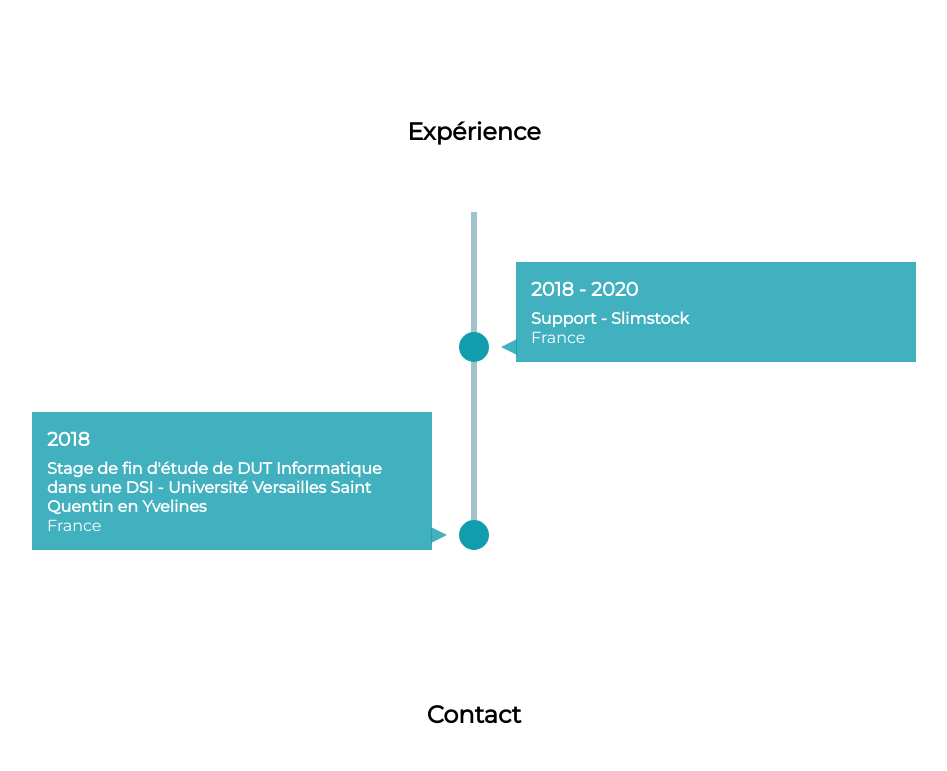
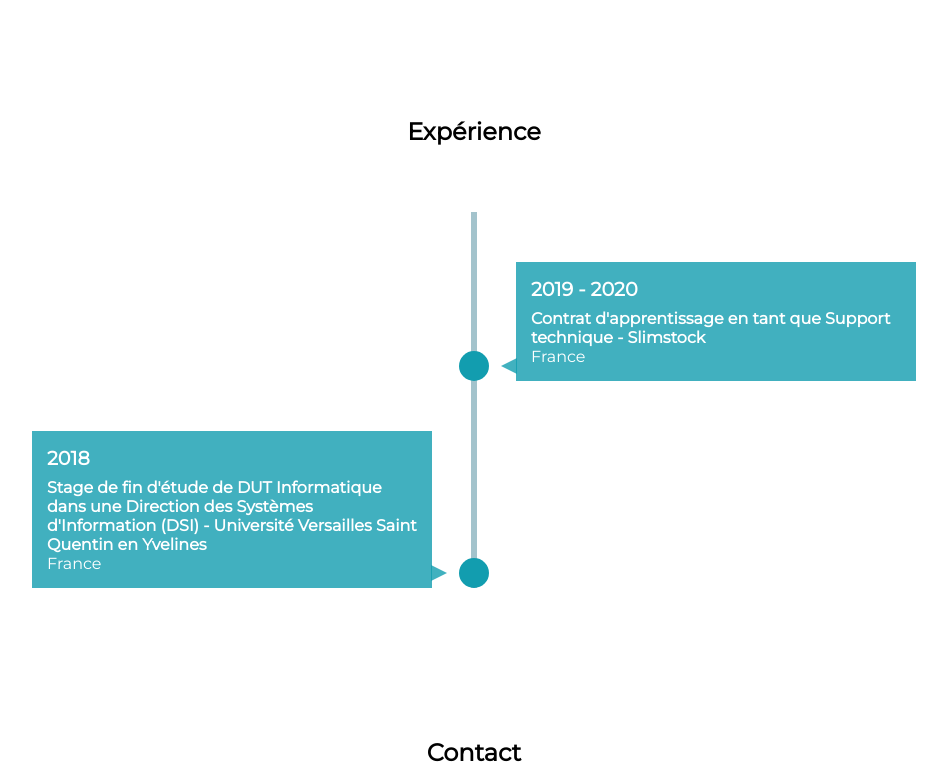
Before and after one commit to almaloste/CV_Alice_Hennes, a website: page index.html in a window 1280 px wide. Shown: the part 1314-2085 px from the top of the page, without its empty margins (166-1113 px from the left). Drawn offline with Linux system fonts and the light colour scheme; grey boxes are pictures that could not be loaded.

Commit message:
Changement dans ma timeline Changement de la date de l'alternance chez Slimstock et précision sur la DSI et le type de contrat

```diff
--- a/index.html
+++ b/index.html
@@ -80,15 +80,15 @@
         <ul>
             <li>
             <div class="bubble">
-                <time>2018 - 2020</time>
-                <span>Support - Slimstock</span>
+                <time>2019 - 2020</time>
+                <span>Contrat d'apprentissage en tant que Support technique - Slimstock</span>
                 <br />France
               </div>
             </li>
             <li>
               <div class="bubble">
                 <time>2018</time>
-                <span>Stage de fin d'étude de DUT Informatique dans une DSI - Université Versailles Saint Quentin en Yvelines</span>
+                <span>Stage de fin d'étude de DUT Informatique dans une Direction des Systèmes d'Information (DSI) - Université Versailles Saint Quentin en Yvelines</span>
                 <br />France
               </div>
             </li>
```
